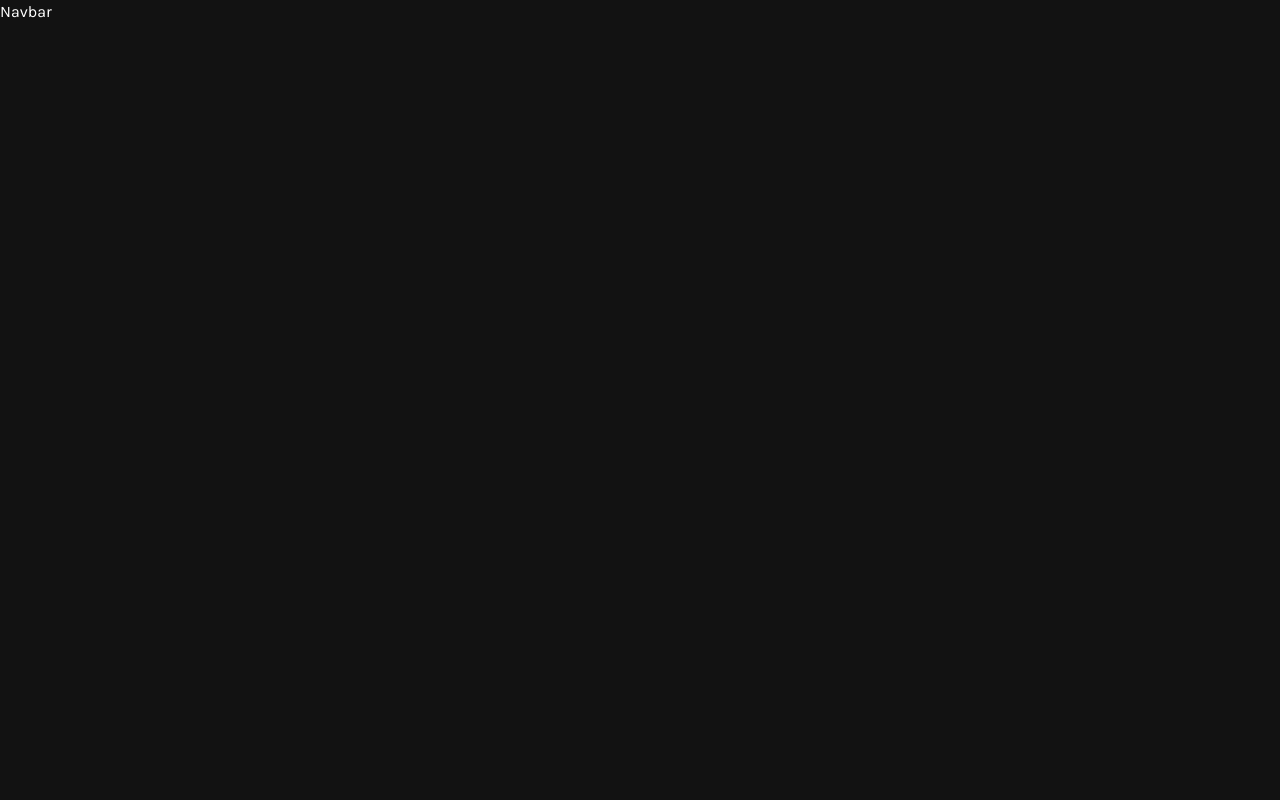
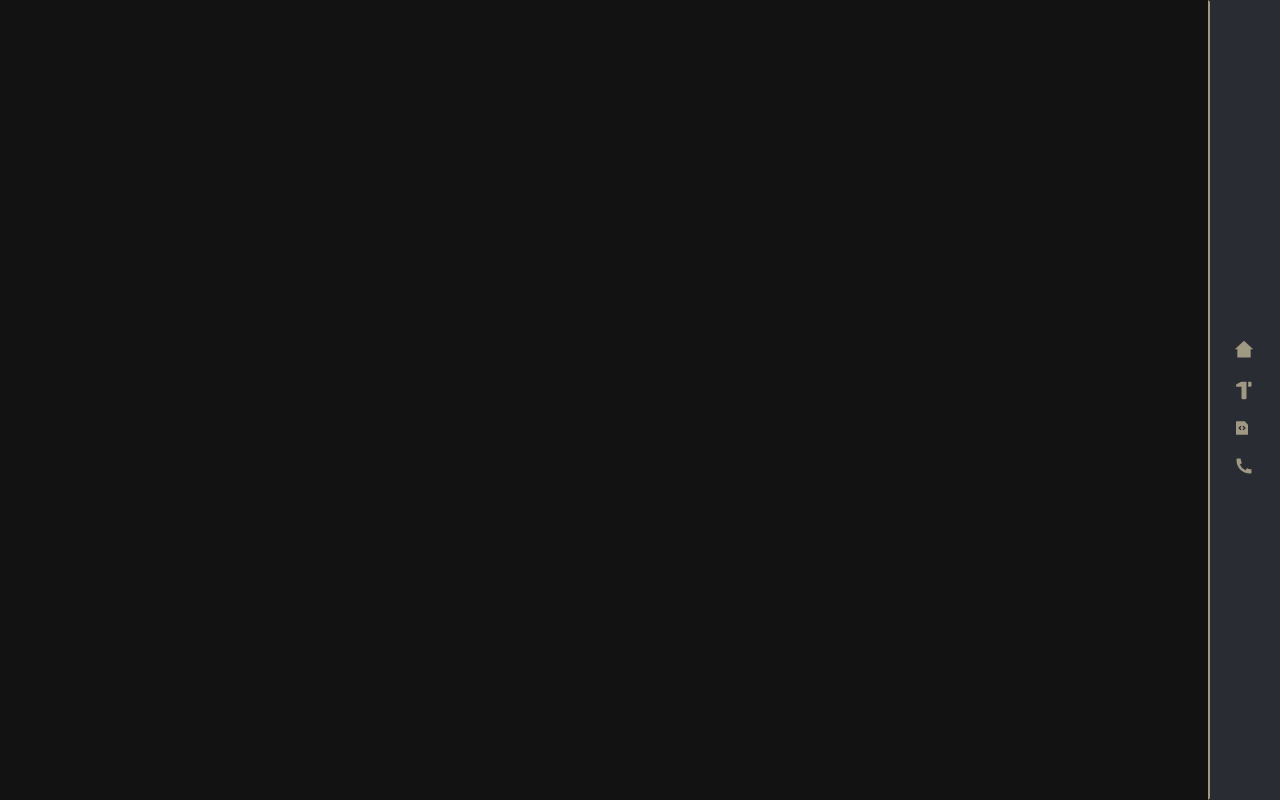
Before and after one commit to JonsMendi/3d-portfolio-joaobmendonca, a Next.js app: page /components/Navbar in a window 1280 px wide. Built offline with nearby package versions, Linux system fonts and the light colour scheme.

Commit message:
main: added navbar and is functionality

```diff
--- a/package.json
+++ b/package.json
@@ -23,6 +23,7 @@
     "next": "13.2.3",
     "react": "18.2.0",
     "react-dom": "18.2.0",
+    "react-icons": "^4.8.0",
     "react-router-dom": "^6.8.2",
     "react-timeline-component": "^0.0.3",
     "react-vertical-timeline-component": "^3.6.0",
--- a/pages/components/Contact.tsx
+++ b/pages/components/Contact.tsx
@@ -33,8 +33,10 @@ const Contact = () => {
   };
 
   return (
-    <div className={`${styles.padding}  mx-auto relative z-0`}>
-      <div className={`xl:mt-12 flex xl:flex-row flex-col-reverse gap-10 overflow-hidden bg-[#292d33]`}>
+    <div
+    id="contacts"
+    className={`${styles.padding}  mx-auto relative z-0`}>
+      <div className={`xl:mt-12 flex xl:flex-row flex-col gap-10 overflow-hidden bg-[#292d33]`}>
         <div className=" flex-[0.5] p-8 rounded-">
 
           <p className={styles.sectionSubText}>Let&apos;s talk about it</p>
--- a/pages/components/Experience.tsx
+++ b/pages/components/Experience.tsx
@@ -9,6 +9,7 @@ import ExperienceCard from "./cards/ExperienceCard";
 const Experience = () => {
   return (
     <m.section
+      id="experience"
       initial="hidden"
       whileInView="show"
       viewport={{ once: true, amount: 0.25 }}
--- a/pages/components/Navbar.tsx
+++ b/pages/components/Navbar.tsx
@@ -1,8 +1,34 @@
+import Link from 'next/link';
+import { RiHome2Fill, RiHammerFill, RiFileCodeFill, RiPhoneFill } from "react-icons/ri";
+
+
 const Navbar = () => {
+  return (
+    <nav className="fixed top-0 items-center justify-center right-0 h-full bg-[#292d33] w-15 p-6 flex flex-col navbar z-30 ml-20 border-2 border-l-tertiary border-t-[#292d33] border-b-[#292d33] border-r-[#292d33]">
+      <div className="mt-4">
+        <Link href="#present" passHref scroll={false}>
+          <p className="block text-tertiary hover:text-white mb-5">
+            <RiHome2Fill size={20} />
+          </p>
+        </Link>
+        <Link href="#experience" passHref scroll={false}>
+          <p className="block text-tertiary hover:text-white mb-5">
+            <RiHammerFill size={20} />
+          </p>
+        </Link>
+        <Link href="#projects" passHref scroll={false}>
+          <p className="block text-tertiary hover:text-white mb-5">
+            <RiFileCodeFill />
+          </p>
+        </Link>
+        <Link href="#contacts" passHref scroll={false}>
+          <p className="block text-tertiary hover:text-white">
+            <RiPhoneFill size={20} />
+          </p>
+        </Link>
+      </div>
+    </nav>
+  );
+};
 
-  return (
-    <>Navbar</>
-  )
-}
-
-export default Navbar
+export default Navbar;
--- a/pages/components/Present.tsx
+++ b/pages/components/Present.tsx
@@ -3,10 +3,10 @@ import Brain from './canvas/Brain';
 
 const Present = () => {
   return (
-    <section className={`relative w-full h-screen mx-auto`}>
+    <section id="present" className={`relative w-full h-screen mx-auto`}>
       <div className={`absolute inset-0 max-w-7xl mx-auto ${styles.paddingX} flex flex-col justify-center z-20`}>
         <div>
-          <h1 className="xl:text-[80px] lg:text-[60px] md:text-[40px] sm:text-[50px] xs:text-[50px] text-[40px] lg:leading-[98px] mt-2 text-white title-name">
+          <h1 className="xl:text-[75px] lg:text-[60px] md:text-[40px] sm:text-[50px] xs:text-[50px] text-[40px] lg:leading-[98px] mt-2 text-white title-name">
             <span className="block font-bold md:inline text-white title-name">Joao</span>
             <span className="block font-bold md:inline text-[#93896D] title-name">Borges</span>
             <span className="block font-bold md:inline text-white title-name">Mendonca</span>
--- a/pages/components/Projects.tsx
+++ b/pages/components/Projects.tsx
@@ -9,6 +9,7 @@ import ProjectCard from "./cards/ProjectCard";
 const Projects = () => {
   return (
     <m.section
+    id="projects"
     initial="hidden"
     whileInView="show"
     viewport={{once: true, amount: 0.25}}
--- a/pages/index.tsx
+++ b/pages/index.tsx
@@ -5,12 +5,13 @@ import Technologies from './components/Technologies';
 import Projects from './components/Projects';
 import Feedbacks from './components/Feedbacks';
 import Contact from './components/Contact';
+import Navbar from './components/Navbar';
 
 export default function Home() {
   return (
     <div className="relative z-0 bg-primary">
       <div className="bg-hero-pattern bg-cover bg-no-repeat bg-center">
-        {/* <Navbar /> */}
+        <Navbar />
         <Present />
       </div>
       <About />
--- a/styles/globals.css
+++ b/styles/globals.css
@@ -22,3 +22,9 @@
   font-family: "Rubik Mono One", sans-serif;
   font-weight: 100;
 }
+
+@media (max-width: 768px) {
+  .navbar {
+    display: none;
+  }
+}
```
Also changed, not shown: 1 other file (tests, documents, lock files or other folders).
